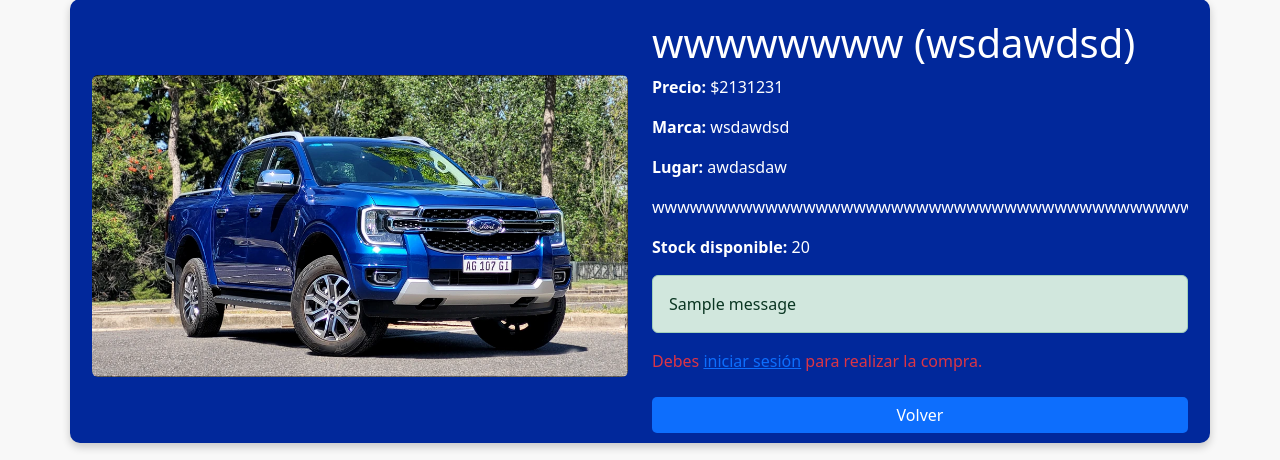
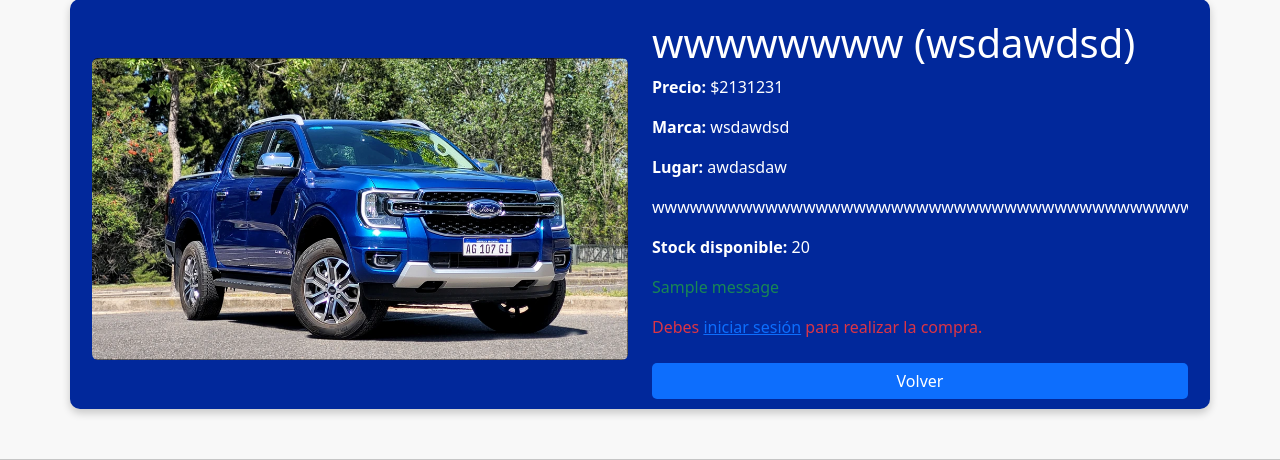
Before and after one commit to DelfinaBravo/VentaVehiculos, a Django app: page /vehiculo/3/ in a window 1280 px wide. Shown: the part 151-611 px from the top of the page. Run offline with Django 5.2, Linux system fonts and the light colour scheme; data comes from the database, SQL or seed files in the repository; both versions use the stored data as it was after the commit; one stand-in notice (Sample message) is shown.

Commit message:
detalle de visualizar

```diff
--- a/App/templates/Pages/detalle_vehiculo.html
+++ b/App/templates/Pages/detalle_vehiculo.html
@@ -66,9 +66,10 @@
 
                 {% if messages %}
                     {% for message in messages %}
-                        <div class="alert alert-{{ message.tags }}">{{ message }}</div>
+                        <p class="text-{{ message.tags }}">{{ message }}</p>
                     {% endfor %}
                 {% endif %}
+
 
                 {% if user.is_authenticated %}
                 {% if vehiculo.Cantidad > 0 %}
--- a/App/templates/Pages/visualizar.html
+++ b/App/templates/Pages/visualizar.html
@@ -25,6 +25,7 @@
                     <h5 class="card-text">Lugar: {{i.Lugar}}</h5>
                     <h5 class="card-text">Cantidad: {{i.Cantidad}}</h5>
                     <h5 class="card-text">Precio a contado: ${{i.Precio}}</h5>
+                    <a href="{% url 'detalle_vehiculo' i.Codigo %}" class="btn btn-info">Ver Más</a>
                     {% if perms.App.change_Vehiculos %}
                     <a href="{% url 'modificar' i.Codigo %}" class="btn btn-primary">Editar</a>
                     {% endif %}
```
Also changed, not shown: db.sqlite3. Lines whose indentation alone changed are shown as unchanged.
